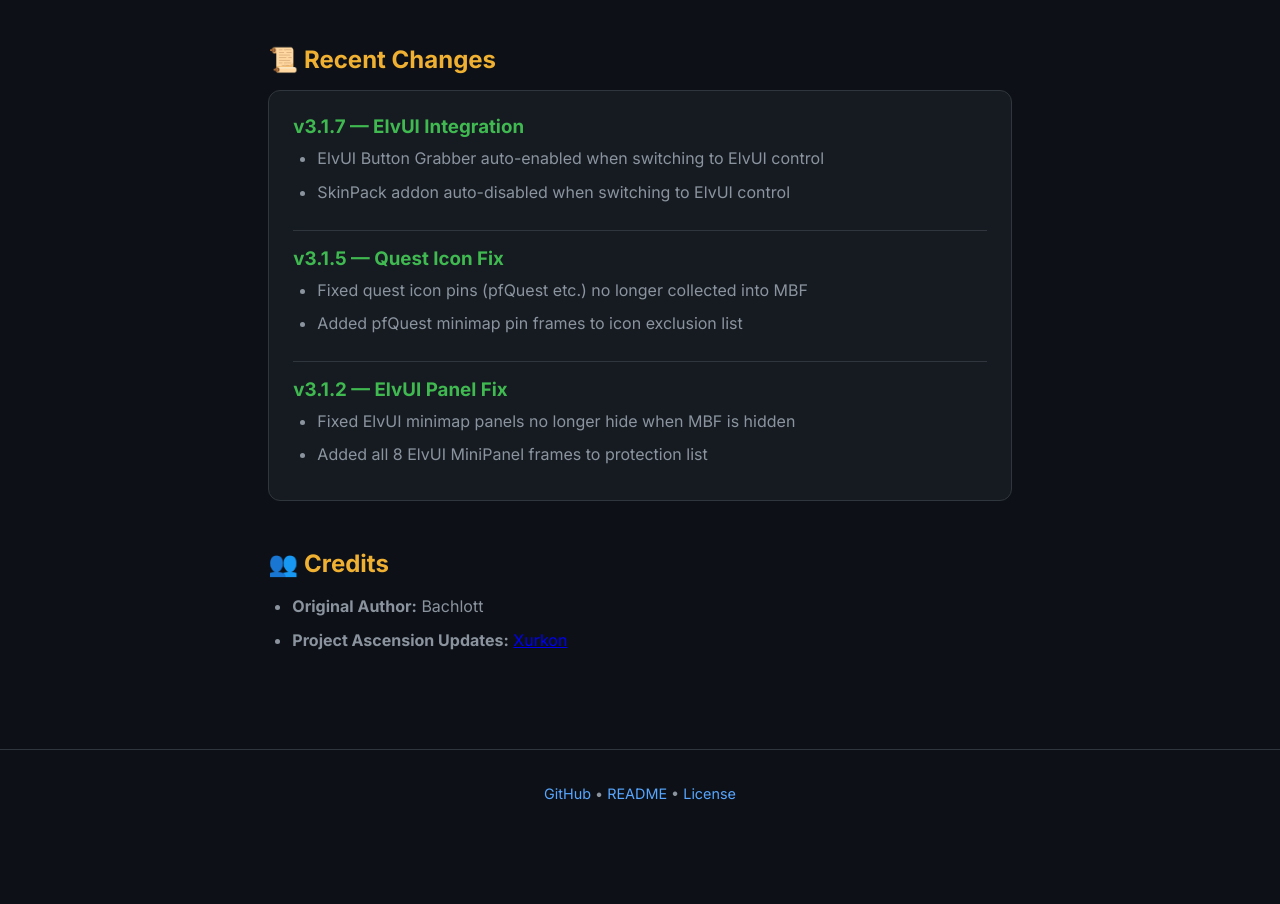
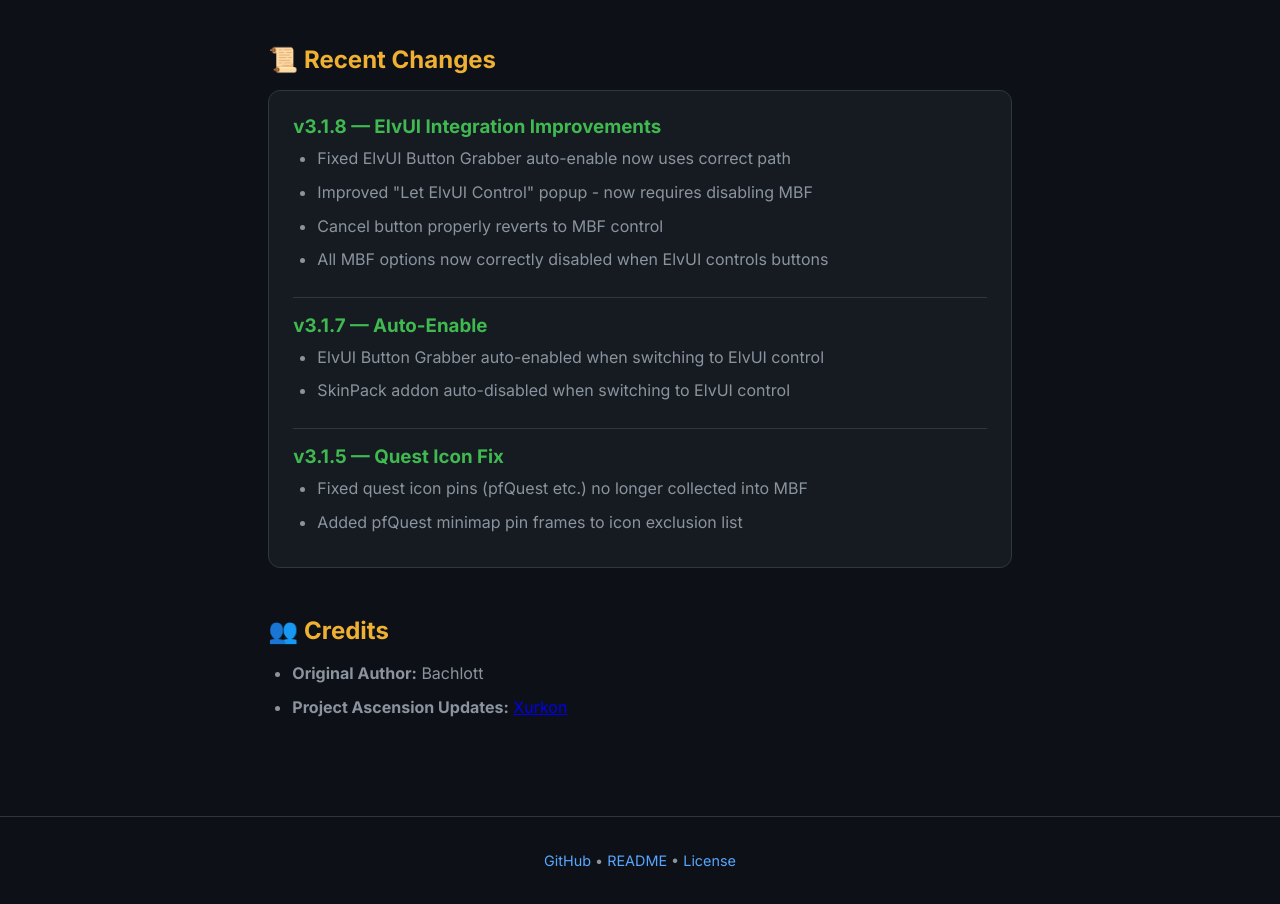
Before and after one commit to Xurkon/PA-MinimapButtonFrame, a plain HTML site: page docs/index.html in a window 1280 px wide. Shown: the part 1154-2058 px from the top of the page. Before the commit the page ends 1991 px from the top, so only its background shows below. Drawn offline with Linux system fonts and the light colour scheme.

Commit message:
v3.1.8: Improved ElvUI integration - fixed auto-enable path, improved popup flow

```diff
--- a/docs/index.html
+++ b/docs/index.html
@@ -324,7 +324,16 @@
             <h2>📜 Recent Changes</h2>
             <div class="changelog">
                 <div class="changelog-item">
-                    <h3>v3.1.7 — ElvUI Integration</h3>
+                    <h3>v3.1.8 — ElvUI Integration Improvements</h3>
+                    <ul>
+                        <li>Fixed ElvUI Button Grabber auto-enable now uses correct path</li>
+                        <li>Improved "Let ElvUI Control" popup - now requires disabling MBF</li>
+                        <li>Cancel button properly reverts to MBF control</li>
+                        <li>All MBF options now correctly disabled when ElvUI controls buttons</li>
+                    </ul>
+                </div>
+                <div class="changelog-item">
+                    <h3>v3.1.7 — Auto-Enable</h3>
                     <ul>
                         <li>ElvUI Button Grabber auto-enabled when switching to ElvUI control</li>
                         <li>SkinPack addon auto-disabled when switching to ElvUI control</li>
@@ -335,13 +344,6 @@
                     <ul>
                         <li>Fixed quest icon pins (pfQuest etc.) no longer collected into MBF</li>
                         <li>Added pfQuest minimap pin frames to icon exclusion list</li>
-                    </ul>
-                </div>
-                <div class="changelog-item">
-                    <h3>v3.1.2 — ElvUI Panel Fix</h3>
-                    <ul>
-                        <li>Fixed ElvUI minimap panels no longer hide when MBF is hidden</li>
-                        <li>Added all 8 ElvUI MiniPanel frames to protection list</li>
                     </ul>
                 </div>
             </div>
```
Also changed, not shown: 3 other files.
